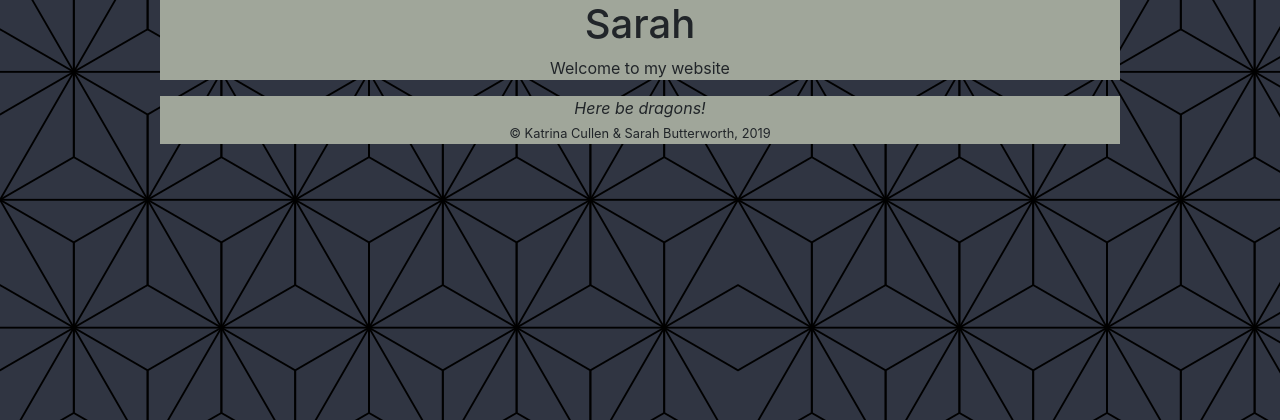
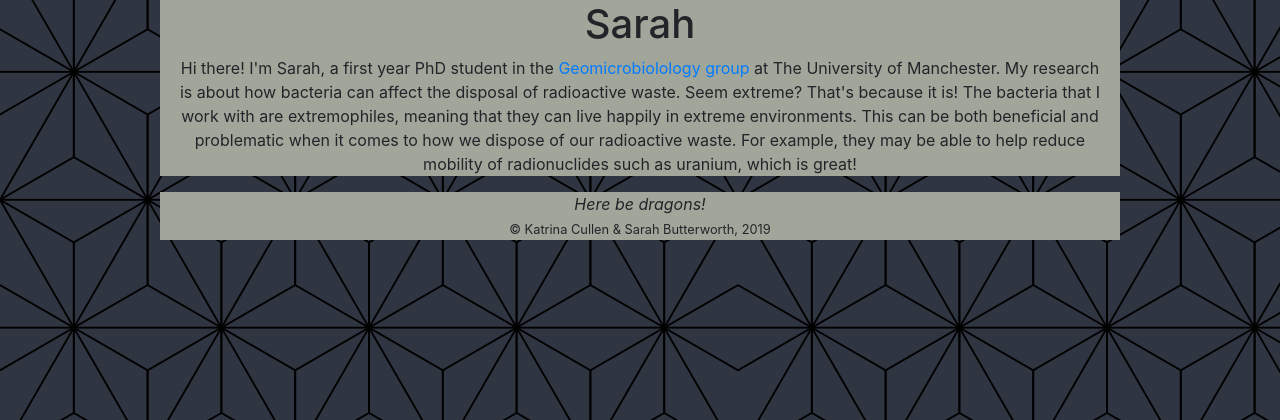
Before and after one commit to KatrinapC/COMPETITION_KC_SB, a Flask app: page /sarah in a window 1280 px wide. Shown: the part 56-476 px from the top of the page. Run offline with Flask 2, Linux system fonts and the light colour scheme; some libraries are stand-ins or nearby versions.

Commit message:
Updated Sarah
Blurb added

```diff
--- a/templates/Sarah.html
+++ b/templates/Sarah.html
@@ -9,7 +9,11 @@
     {% block content %}
     <div>
         <h1>Sarah</h1>
-        <p>Welcome to my website</p>
+        <p>Hi there! I'm Sarah, a first year PhD student in the <a href ="https://manchestergeomicro.wordpress.com/">Geomicrobiolology group</a> at
+        The University of Manchester. My research is about how bacteria can affect the disposal of radioactive waste. Seem extreme? That's because
+        it is! The bacteria that I work with are extremophiles, meaning that they can live happily in extreme environments. This can be both
+      beneficial and problematic when it comes to how we dispose of our radioactive waste. For example, they may be able to help reduce mobility of
+    radionuclides such as uranium, which is great! </p>
     </div>
     {% endblock %}
 </body>
```
